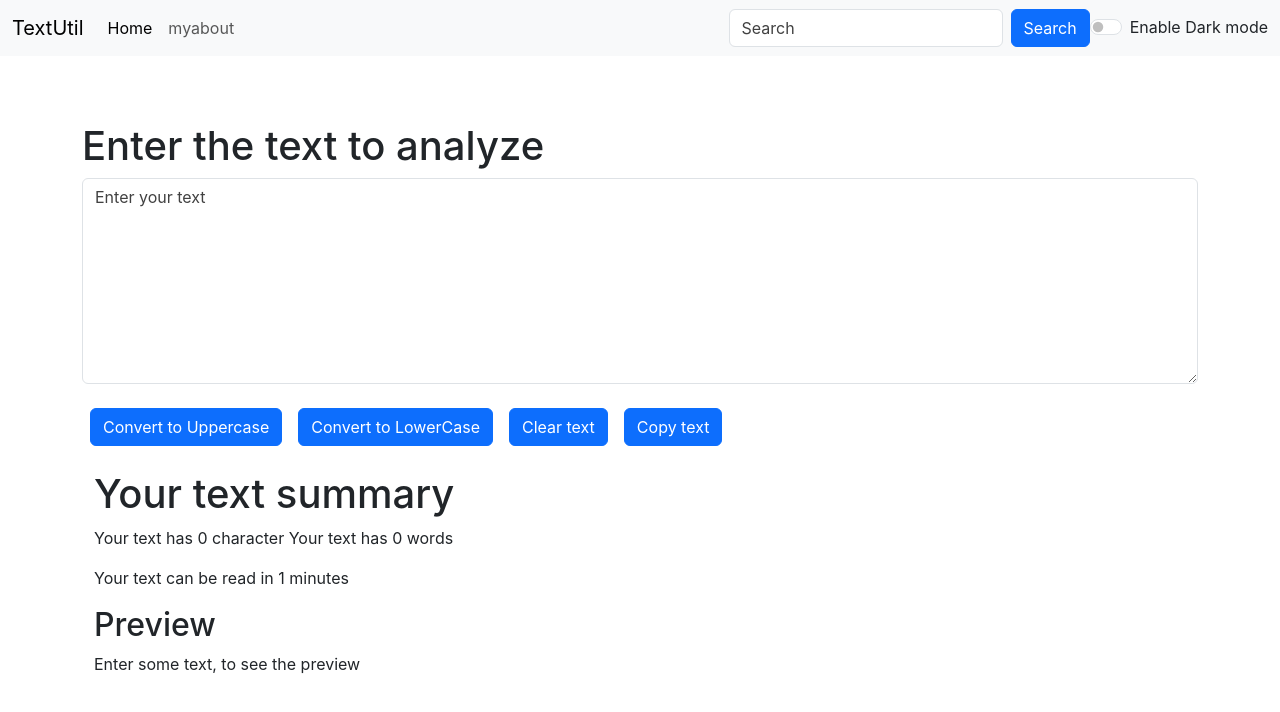
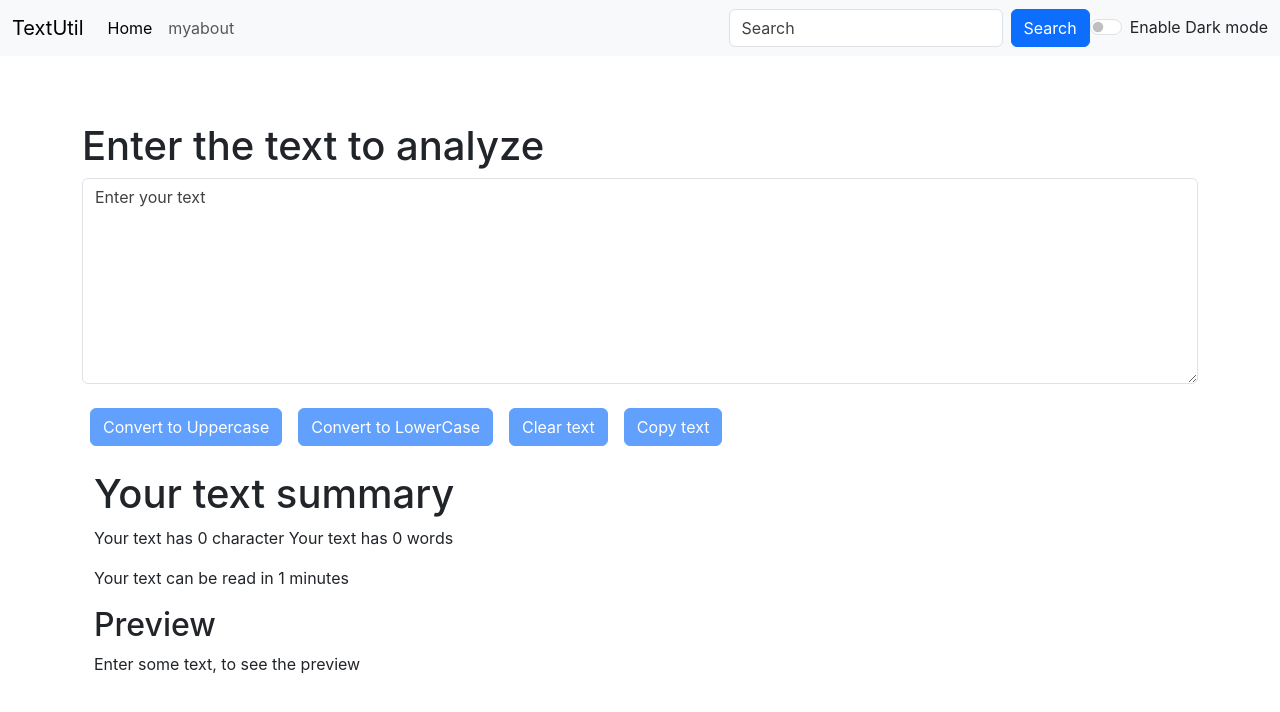
Before and after one commit to PacemakerX/leanring-react, a React (Create React App) app: page / in a window 1280 px wide. Shown: the top 712 px of the page. Built offline with nearby package versions, Linux system fonts and the light colour scheme.

Commit message:
fixes,the issue, to disable the buttons if no text in text area

```diff
--- a/src/component/TextForm.js
+++ b/src/component/TextForm.js
@@ -74,18 +74,33 @@ export default function TextForm(props) {
             }}
           ></textarea>
         </div>
-        <button className="btn btn-primary mx-2 my-2" onClick={handleUpClick}>
+        <button
+          disabled={text.length === 0}
+          className="btn btn-primary mx-2 my-2"
+          onClick={handleUpClick}
+        >
           Convert to Uppercase
         </button>
-        <button className="btn btn-primary mx-2 my-2" onClick={handleDownClick}>
+        <button
+          disabled={text.length === 0}
+          className="btn btn-primary mx-2 my-2"
+          onClick={handleDownClick}
+        >
           Convert to LowerCase
         </button>
 
-
-        <button className="btn btn-primary mx-2 my-2" onClick={handle}>
+        <button
+          disabled={text.length === 0}
+          className="btn btn-primary mx-2 my-2"
+          onClick={handle}
+        >
           Clear text
         </button>
-        <button className="btn btn-primary mx-2 my-2" onClick={copyToClipboard}>
+        <button
+          disabled={text.length === 0}
+          className="btn btn-primary mx-2 my-2"
+          onClick={copyToClipboard}
+        >
           Copy text
         </button>
       </div>
@@ -93,7 +108,12 @@ export default function TextForm(props) {
         <h1>Your text summary</h1>
         <p>
           Your text has {text.length} character Your text has{" "}
-          {text.split(" ").filter((element)=>{return element.length!==0}).length} words
+          {
+            text.split(" ").filter((element) => {
+              return element.length !== 0;
+            }).length
+          }{" "}
+          words
         </p>
         <p>
           {" "}
```
